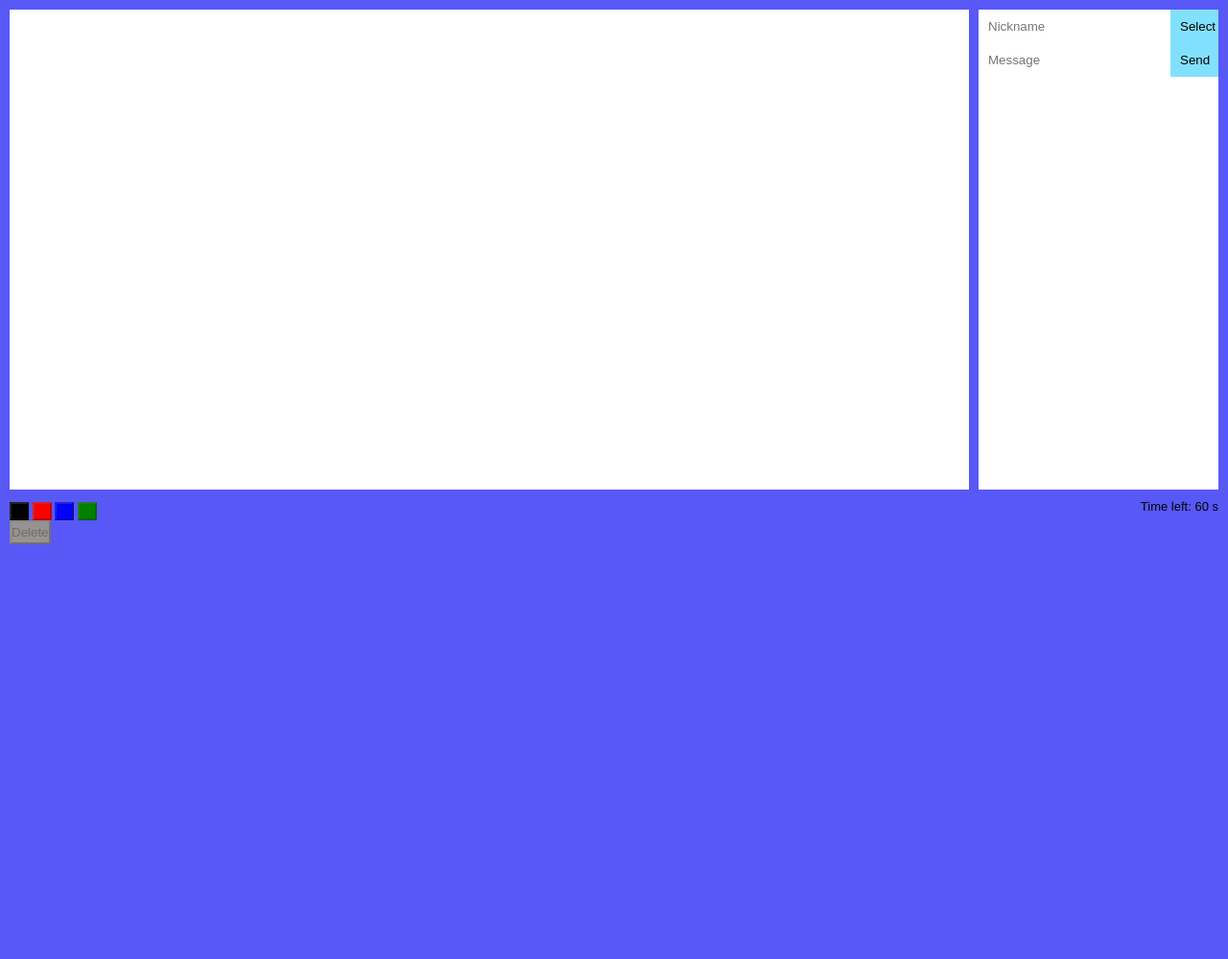
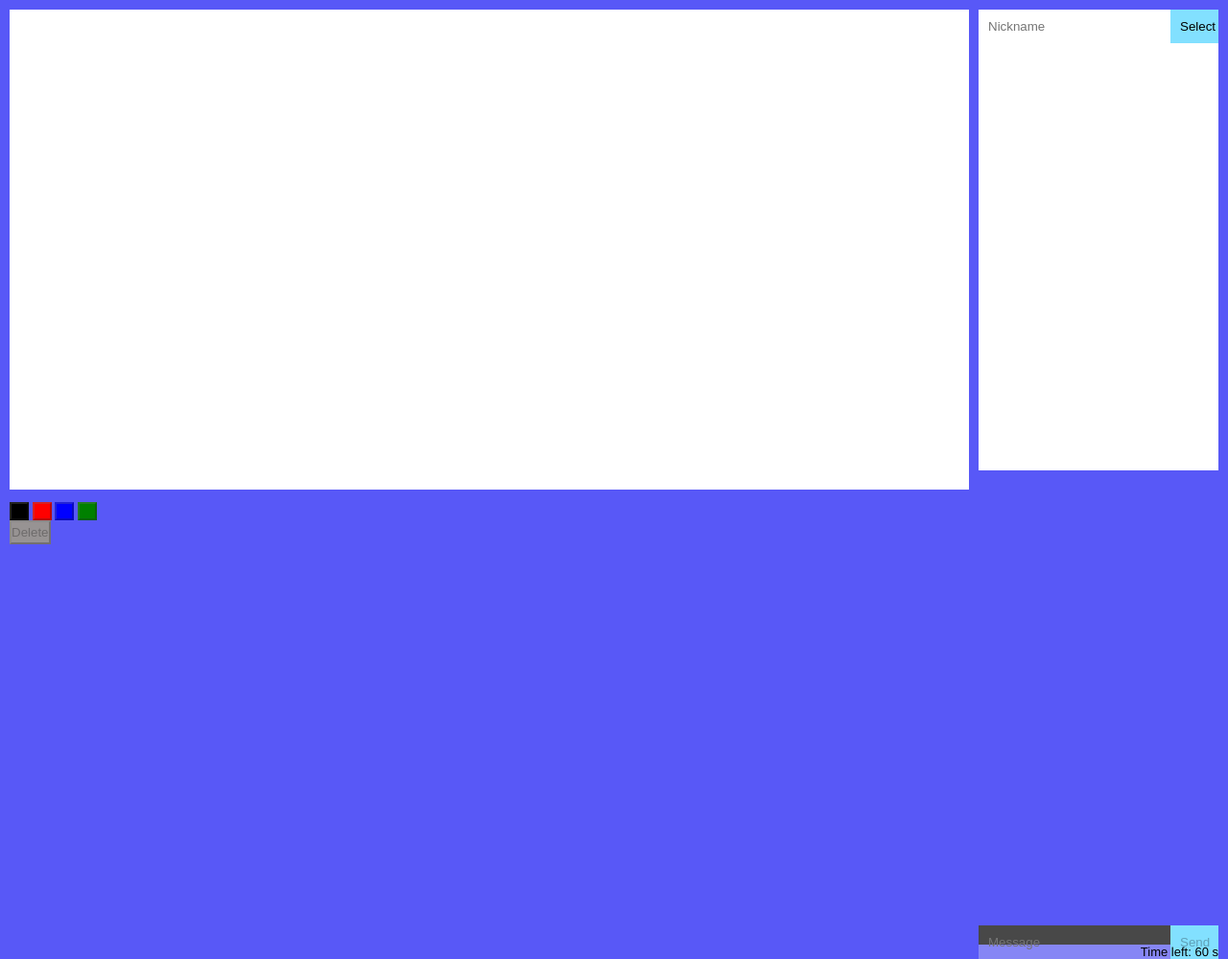
Before and after one commit to MarioStavarache/scribble, a plain HTML site: page index.html in a window 1280 px wide. Shown: the whole page at 96% size. Before the commit the page ends 800 px from the top, so only its background shows below. Drawn offline with nearby package versions, Linux system fonts and the light colour scheme; no server answers.

Commit message:
Add files via upload

```diff
--- a/index.html
+++ b/index.html
@@ -5,10 +5,17 @@
     <style>
       * { margin: 0; padding: 0; box-sizing: border-box; }
       body { font: 13px Helvetica, Arial; background-color:rgb(88, 88, 247);}
-      form { background: #000;}
+      form {
+        background: #000;
+        float: right;
+        width: 250px;
+        height: 20px;
+        margin-top: 474px;
+        margin-right: 10px;
+      }
       form input { border: 0; padding: 10px; width: 80%; }
       form button { width: 20%; background: rgb(130, 224, 255); border: none; padding: 10px; }
-      #messages { list-style-type: none; margin: 0; padding: 0; }
+      #messages { list-style-type: none; margin: 0; padding: 0;}
       #messages li { padding: 5px 10px; }
       #messages li:nth-child(odd) { background: #eee; }
       #nickname {
@@ -32,7 +39,6 @@
       #drawfield {
         background-color: white;
         height: 500px;
-
       }
       #menubar {
         margin-top: 10px;
@@ -41,10 +47,10 @@
         background-color:white;
         float: right;
         width: 250px;
-        height: 20px;
         margin-top: 10px;
         margin-right: 10px;
-        height: 500px;
+        height: 480px;
+        overflow: auto;
       }
       #timebox{
         margin-right: 10px;
@@ -72,10 +78,10 @@
     <div id="chatbox" class="box">
       <input id="nickname" autocomplete="off" placeholder="Nickname"><button id="nickSelect">Select</button>
       <ul id="messages"></ul>
-      <form action="">
+    </div>
+    <form action="">
         <input id="m" autocomplete="off" placeholder="Message"/><button>Send</button>
       </form>
-    </div>
     <div id="timebox">
       <label>Time left:</label>
       <label id="time">60</label>
@@ -86,6 +92,8 @@
     <script>
       $(function () {
         $('#drawboard *').prop('disabled', true);
+        $('form *').prop('disabled', true);
+        $('#drawfield').css("pointer-events", "none");
         var canvas = document.getElementById('drawfield');
         var context = canvas.getContext('2d');
 
@@ -157,6 +165,9 @@
         $('#nickSelect').on('click', function(){
           document.getElementById('nickname').style.display = 'none';
           document.getElementById('nickSelect').style.display = 'none';
+          $('#drawboard *').prop('disabled', false);
+          $('form *').prop('disabled', false);
+          $('#drawfield').css("pointer-events", "auto");
           socket.on('connect message', function(name){
             $('#messages').append($('<li>').text(name + " connected"));
           });
```
